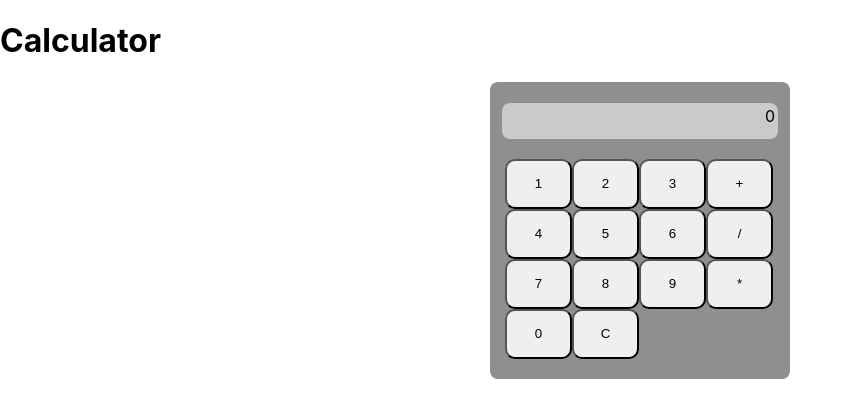
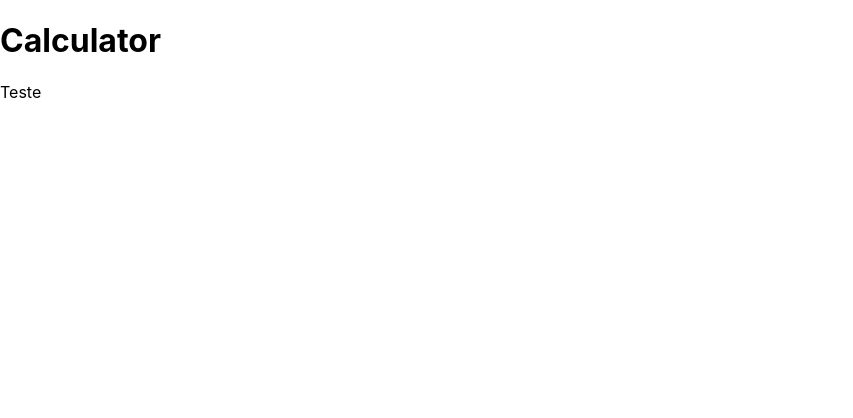
Before and after one commit to hugoBrItsector/ReactAcademy, a React (Create React App) app in the folder reactacademyapp/: page / in a window 1280 px wide. Shown: the top 418 px of the page, without its empty margins (0-853 px from the left). Built offline with nearby package versions, Linux system fonts and the light colour scheme.

Commit message:
userDetailsComponent

```diff
--- a/reactacademyapp/src/App.js
+++ b/reactacademyapp/src/App.js
@@ -1,11 +1,13 @@
 import "./App.css";
 import Calculator from "./Calculator";
+import UserDetails from "./UserDetails";
 
 function App() {
   return (
     <div>
       <h1>Calculator</h1>
-      <Calculator />
+      {/* <Calculator /> */}
+      <UserDetails />
     </div>
   );
 }
--- /dev/null
+++ b/reactacademyapp/src/UserDetails.js
@@ -0,0 +1,21 @@
+const UserDetails = () => {
+  const userDetails = [
+    {
+      id: 1,
+      name: "Hugo",
+      profession: "Front-End developer",
+      age: 24,
+    },
+    {
+      id: 2,
+      name: "José",
+      profession: "Back-End developer",
+      age: 30,
+    },
+  ];
+
+  console.log(userDetails);
+  return <div>Teste</div>;
+};
+
+export default UserDetails;
```
